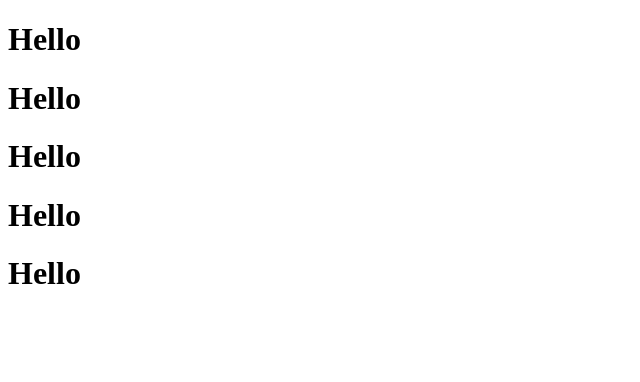
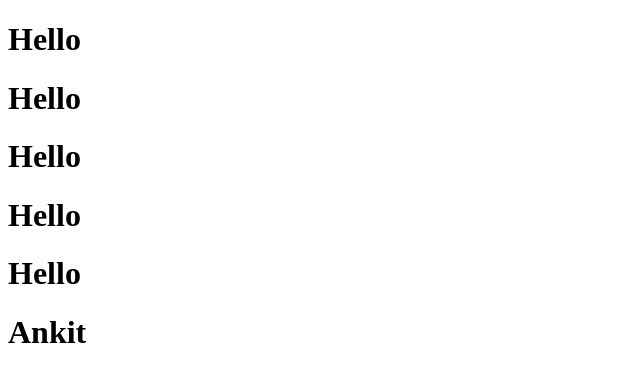
Before and after one commit to ankitmittal4/test, a plain HTML site: page index.html in a window 1280 px wide. Shown: the whole page, without its empty margins (0-640 px from the left). Drawn offline with Linux system fonts and the light colour scheme.

Commit message:
Update index.html

```diff
--- a/index.html
+++ b/index.html
@@ -13,6 +13,7 @@
     <h1>Hello</h1>
     <h1>Hello</h1>
     <h1>Hello</h1>
+    <h1>Ankit</h1>
 </body>
 
 </html>
```
